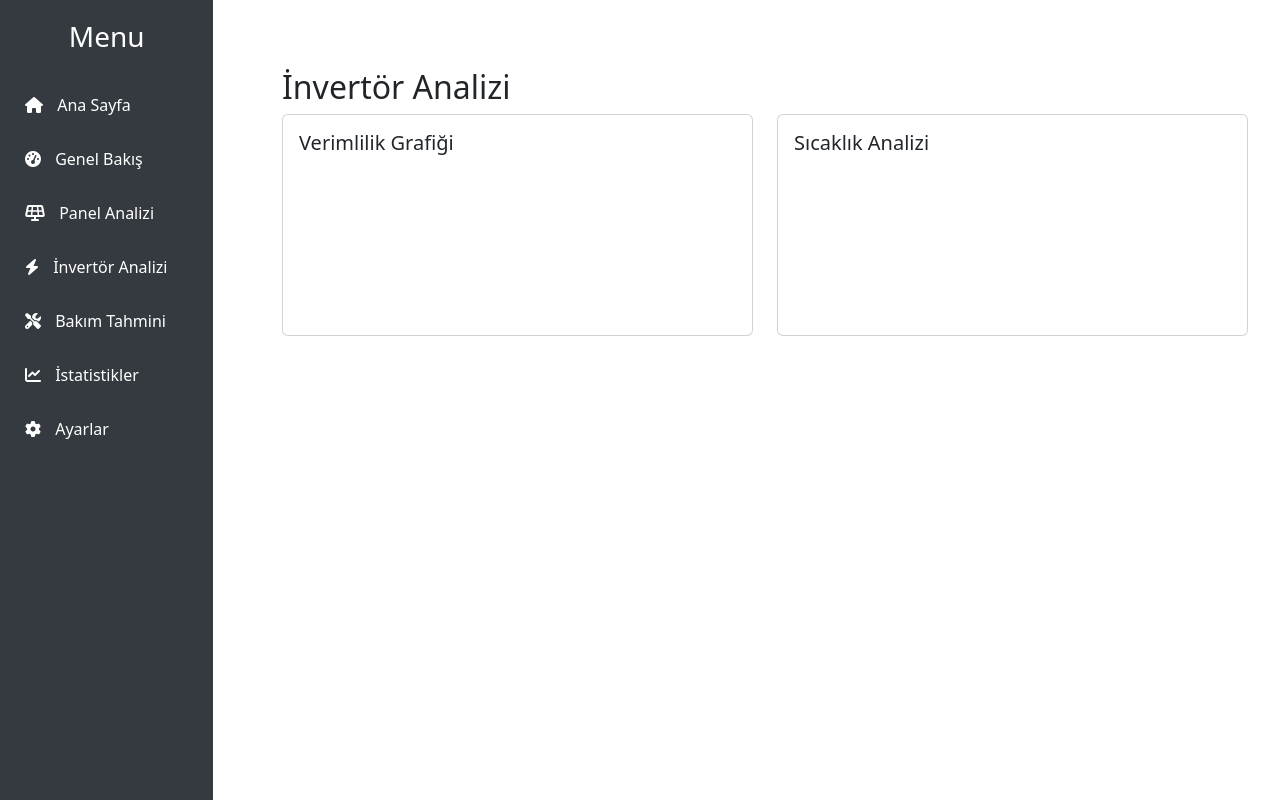
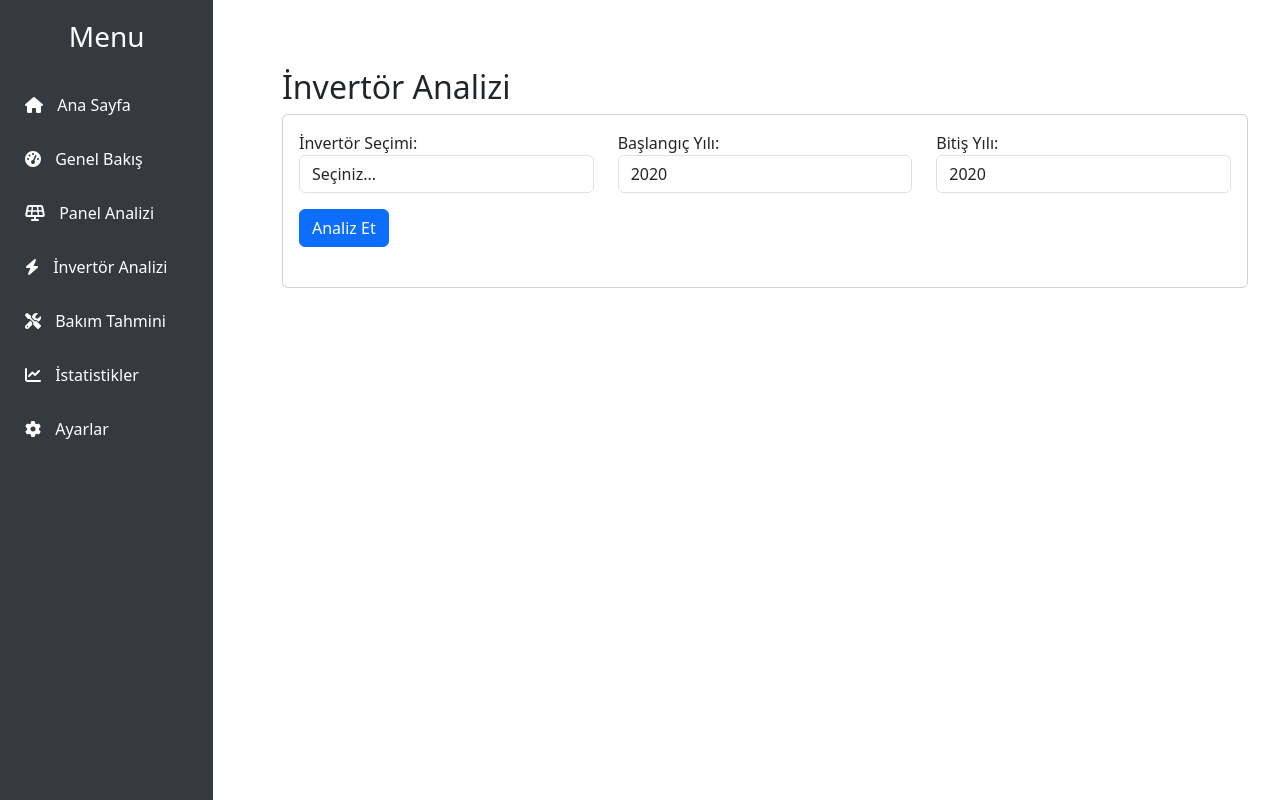
Before and after one commit to yarenbrni/gunes_enerjisi_analizi_web, a Django app: template templates/solar_analysis/inverter_analysis.html in a window 1280 px wide. Run offline with Django 5.2, Linux system fonts and the light colour scheme; the template is opened without the code that fills it: most values are stand-ins (such as "Sample title", 1, 10 or a date in 2020); a map, chart or similar area stays blank.

Commit message:
Assistant checkpoint: Add inverter analysis functionality
Assistant generated file changes:
- solar_analysis/models.py: Add Inverter model
- templates/solar_analysis/inverter_analysis.html: Update inverter analysis template
- solar_analysis/views.py: Update inverter analysis view

---

User prompt:

invertör analizinde şöyle yapalım 7 invertör var burada kullanıcı hangi invertör istediğini seçebilsin ve hangi yıl aralığını incelemek istiyor ona karar versin 2018-2025 yılları olacak

Replit-Commit-Author: Assistant
Replit-Commit-Session-Id: a07fd23d-2a63-458e-abc1-7d87d303351f

```diff
--- a/templates/solar_analysis/inverter_analysis.html
+++ b/templates/solar_analysis/inverter_analysis.html
@@ -4,23 +4,76 @@
 {% block content %}
 <div class="container mt-5">
     <h2>İnvertör Analizi</h2>
+
+    <div class="card">
+        <div class="card-body">
+            <form method="get" class="mb-4">
+                <div class="row">
+                    <div class="col-md-4">
+                        <div class="form-group">
+                            <label for="inverter">İnvertör Seçimi:</label>
+                            <select name="inverter" id="inverter" class="form-control">
+                                <option value="">Seçiniz...</option>
+                                {% for inverter in inverters %}
+                                <option value="{{ inverter.id }}" {% if selected_inverter == inverter.id %}selected{% endif %}>
+                                    {{ inverter.name }}
+                                </option>
+                                {% endfor %}
+                            </select>
+                        </div>
+                    </div>
+                    <div class="col-md-4">
+                        <div class="form-group">
+                            <label for="start_year">Başlangıç Yılı:</label>
+                            <select name="start_year" id="start_year" class="form-control">
+                                {% for year in years %}
+                                <option value="{{ year }}" {% if start_year == year %}selected{% endif %}>{{ year }}</option>
+                                {% endfor %}
+                            </select>
+                        </div>
+                    </div>
+                    <div class="col-md-4">
+                        <div class="form-group">
+                            <label for="end_year">Bitiş Yılı:</label>
+                            <select name="end_year" id="end_year" class="form-control">
+                                {% for year in years %}
+                                <option value="{{ year }}" {% if end_year == year %}selected{% endif %}>{{ year }}</option>
+                                {% endfor %}
+                            </select>
+                        </div>
+                    </div>
+                </div>
+                <button type="submit" class="btn btn-primary mt-3">Analiz Et</button>
+            </form>
+
+            {% if selected_inverter %}
+            <div class="mt-4">
+                <h4>{{ selected_inverter_data.name }} Analiz Sonuçları</h4>
                 <div class="row">
                     <div class="col-md-6">
                         <div class="card">
                             <div class="card-body">
-                    <h5 class="card-title">Verimlilik Grafiği</h5>
-                    <canvas id="efficiencyChart"></canvas>
+                                <h5>Temel Bilgiler</h5>
+                                <p>Güç Değeri: {{ selected_inverter_data.power_rating }} kW</p>
+                                <p>Verimlilik: {{ selected_inverter_data.efficiency }}%</p>
+                                <p>Kurulum Tarihi: {{ selected_inverter_data.installation_date }}</p>
                             </div>
                         </div>
                     </div>
                     <div class="col-md-6">
                         <div class="card">
                             <div class="card-body">
-                    <h5 class="card-title">Sıcaklık Analizi</h5>
-                    <canvas id="temperatureChart"></canvas>
+                                <h5>Performans Özeti</h5>
+                                <p>Ortalama Verimlilik: {{ performance_data.avg_efficiency }}%</p>
+                                <p>Toplam Çalışma Süresi: {{ performance_data.total_hours }} saat</p>
+                                <p>Son Bakım: {{ selected_inverter_data.last_maintenance|default:"Bakım bilgisi yok" }}</p>
                             </div>
                         </div>
                     </div>
                 </div>
             </div>
+            {% endif %}
+        </div>
+    </div>
+</div>
 {% endblock %}
```
Also changed, not shown: solar_analysis/models.py (+10 -0 lines), solar_analysis/views.py (+30 -1 lines). Lines whose indentation alone changed are shown as unchanged.
